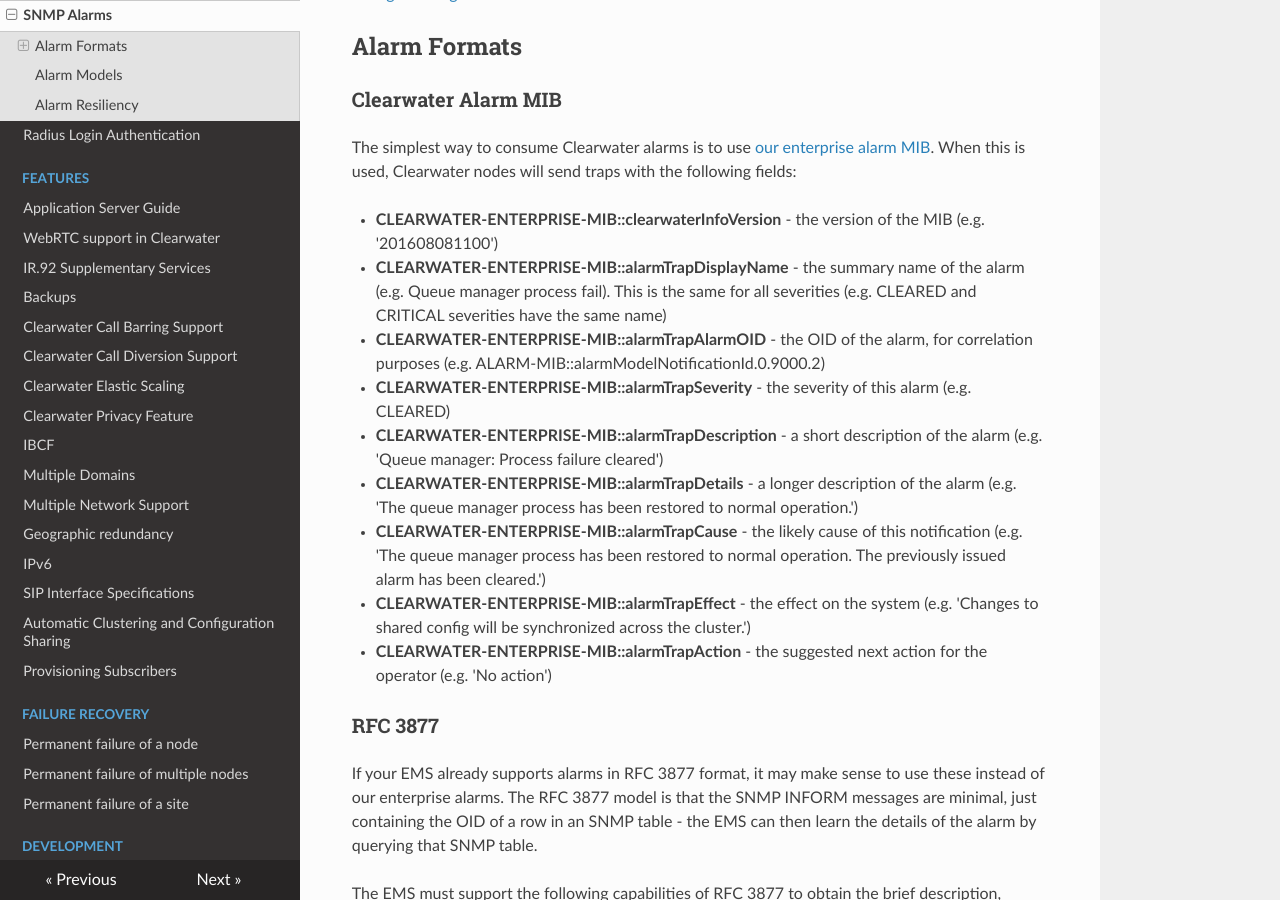
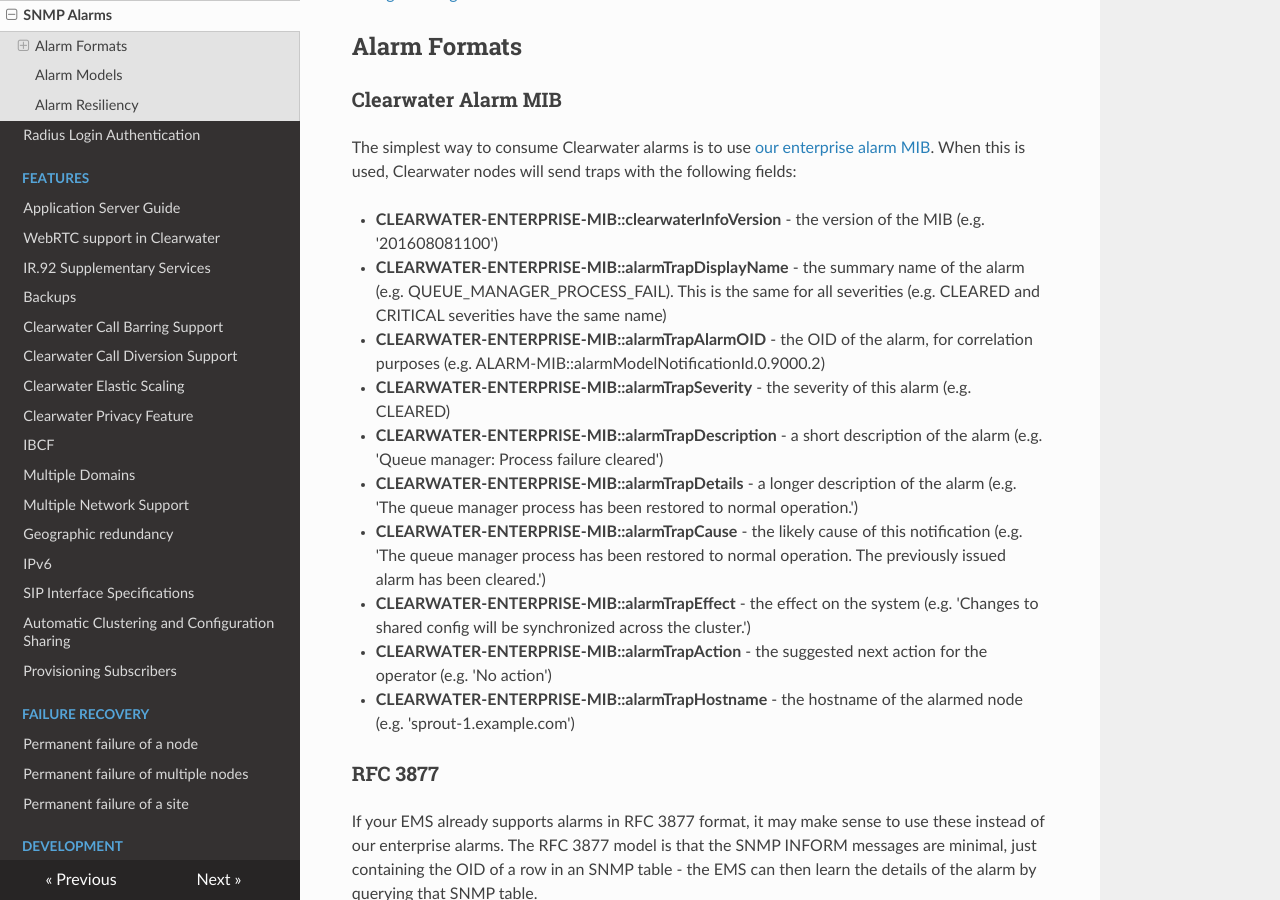
Before and after one commit to Metaswitch/clearwater-readthedocs, an MkDocs documentation site: the page built from docs/SNMP_Alarms.md, in a window 1280 px wide and 900 px high, scrolled down 539 px. Built offline with MkDocs 1.6.1, drawn with Linux system fonts in a browser that asks for light colours; nearby versions of some CDN libraries; old or Windows-style settings are respelled for this version of MkDocs.

Commit message:
Update docs to reflect SNMP alarm changes

```diff
--- a/docs/SNMP_Alarms.md
+++ b/docs/SNMP_Alarms.md
@@ -27,7 +27,7 @@ To configure this feature, set `snmp_ip` and `snmp_notification_types` as descri
 The simplest way to consume Clearwater alarms is to use [our enterprise alarm MIB](https://raw.githubusercontent.com/Metaswitch/clearwater-snmp-handlers/master/CLEARWATER-ENTERPRISE-MIB). When this is used, Clearwater nodes will send traps with the following fields:
 
 - **CLEARWATER-ENTERPRISE-MIB::clearwaterInfoVersion** - the version of the MIB (e.g. '201608081100')
-- **CLEARWATER-ENTERPRISE-MIB::alarmTrapDisplayName** - the summary name of the alarm (e.g. Queue manager process fail). This is the same for all severities (e.g. CLEARED and CRITICAL severities have the same name)
+- **CLEARWATER-ENTERPRISE-MIB::alarmTrapDisplayName** - the summary name of the alarm (e.g. QUEUE_MANAGER_PROCESS_FAIL). This is the same for all severities (e.g. CLEARED and CRITICAL severities have the same name)
 - **CLEARWATER-ENTERPRISE-MIB::alarmTrapAlarmOID** - the OID of the alarm, for correlation purposes (e.g. ALARM-MIB::alarmModelNotificationId.0.9000.2)
 - **CLEARWATER-ENTERPRISE-MIB::alarmTrapSeverity** - the severity of this alarm (e.g. CLEARED)
 - **CLEARWATER-ENTERPRISE-MIB::alarmTrapDescription** - a short description of the alarm (e.g. 'Queue manager: Process failure cleared')
@@ -35,6 +35,7 @@ The simplest way to consume Clearwater alarms is to use [our enterprise alarm MI
 - **CLEARWATER-ENTERPRISE-MIB::alarmTrapCause** - the likely cause of this notification (e.g. 'The queue manager process has been restored to normal operation. The previously issued alarm has been cleared.')
 - **CLEARWATER-ENTERPRISE-MIB::alarmTrapEffect** - the effect on the system (e.g. 'Changes to shared config will be synchronized across the cluster.')
 - **CLEARWATER-ENTERPRISE-MIB::alarmTrapAction** - the suggested next action for the operator (e.g. 'No action')
+- **CLEARWATER-ENTERPRISE-MIB::alarmTrapHostname** - the hostname of the alarmed node (e.g. 'sprout-1.example.com')
 
 
 ### RFC 3877
```
